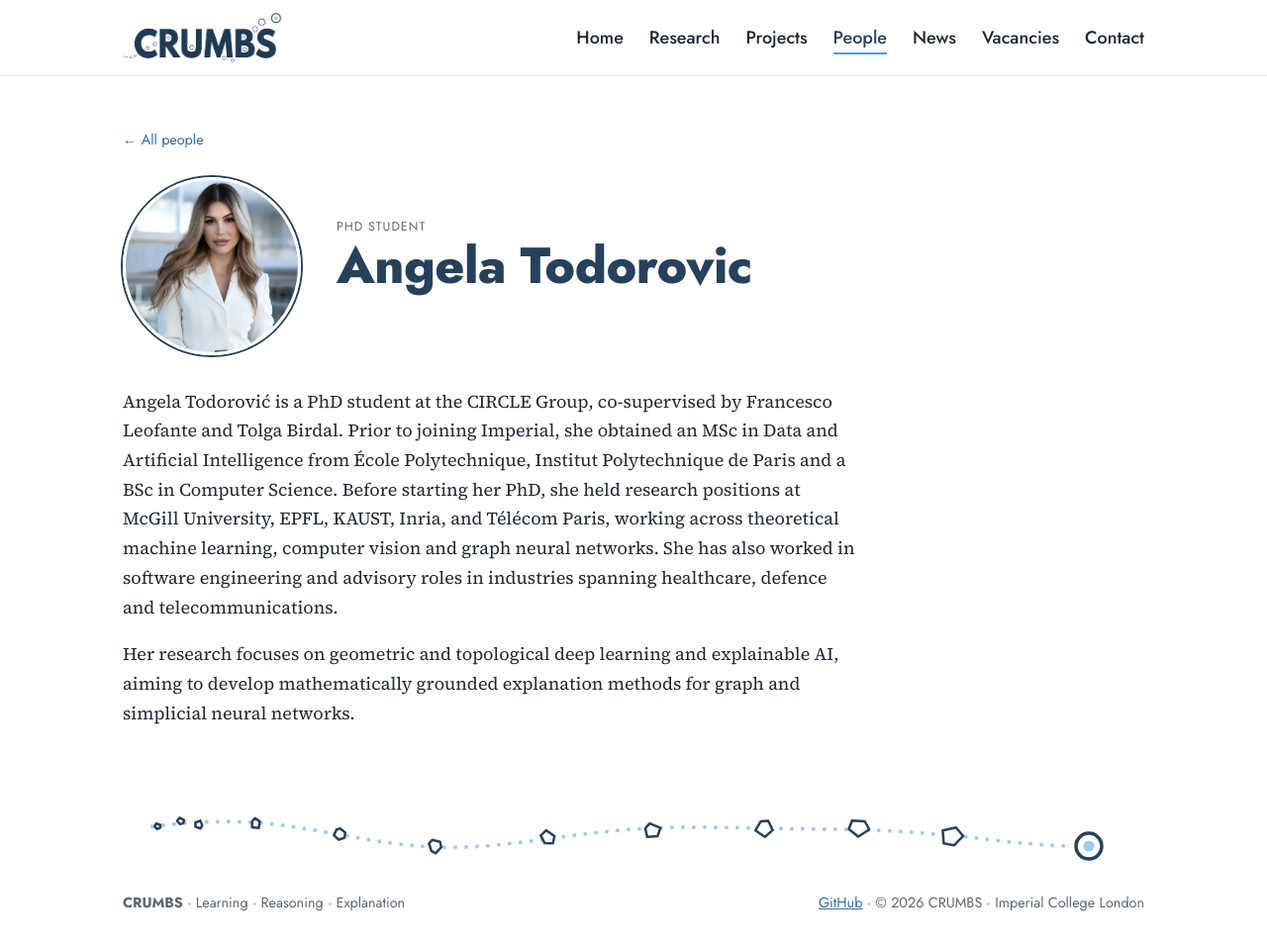
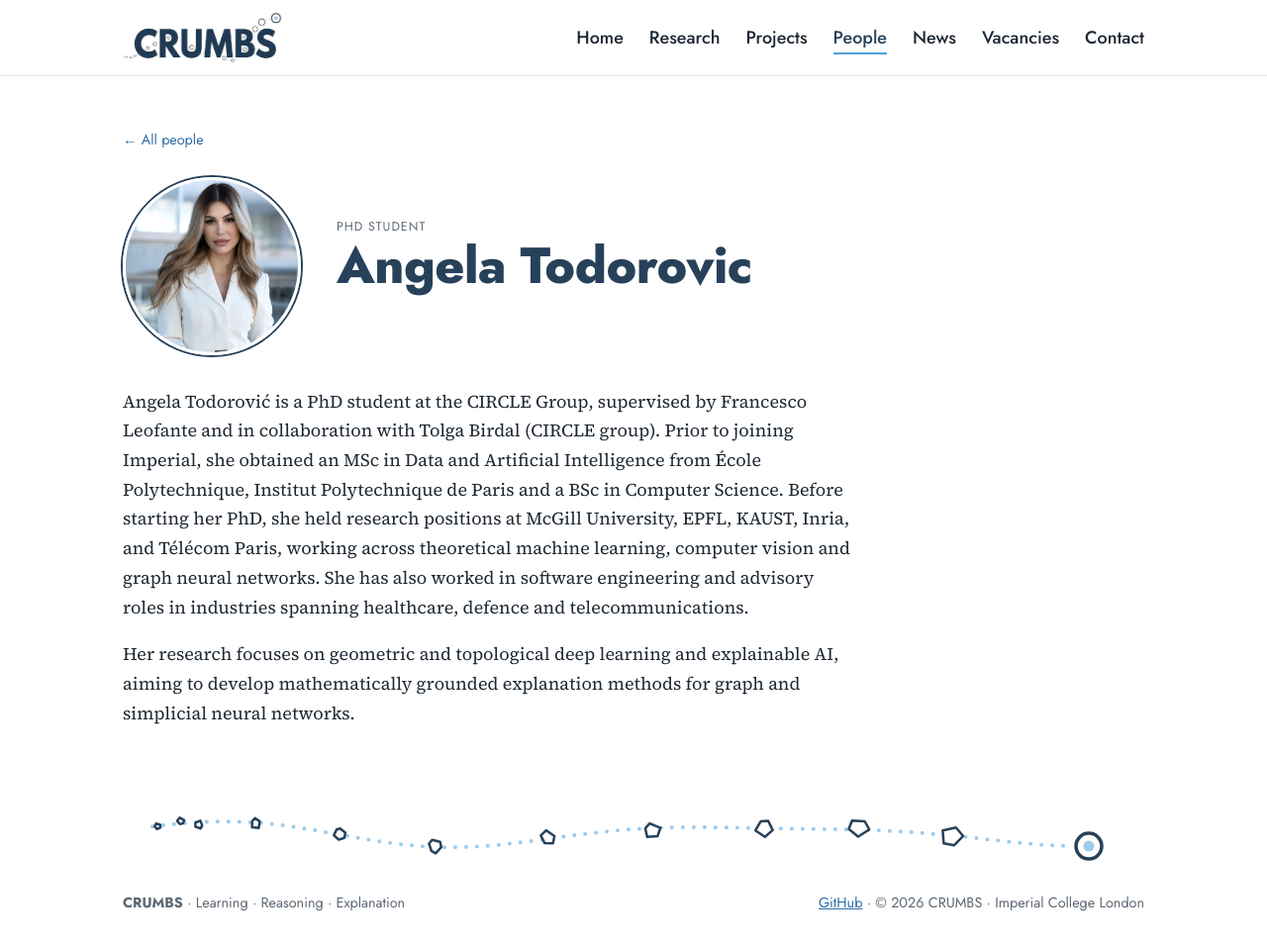
Before and after one commit to andjelatodorovic/the-crumbs-lab.github.io, a Jekyll site: the page built from _members/andjela-todorovic.md, in a window 1280 px wide and 957 px high. Shown: the whole window at 99% size. Built offline with Jekyll 4.4.1, drawn with Linux system fonts in a browser that asks for light colours.

Commit message:
Fix 2
Updated the description of Angela Todorović's academic background and research focus.

```diff
--- a/_members/andjela-todorovic.md
+++ b/_members/andjela-todorovic.md
@@ -10,6 +10,6 @@ links:
   # - { label: GitHub, url: "https://github.com/angelatodorovic" }
   # - { label: Home Page, url: "https://www.linkedin.com/in/angelatodorovic/" }
 ---
-Angela Todorović is a PhD student at the CIRCLE Group, co-supervised by Francesco Leofante and Tolga Birdal. Prior to joining Imperial, she obtained an MSc in Data and Artificial Intelligence from École Polytechnique, Institut Polytechnique de Paris and a BSc in Computer Science. Before starting her PhD, she held research positions at McGill University, EPFL, KAUST, Inria, and Télécom Paris, working across theoretical machine learning, computer vision and graph neural networks. She has also worked in software engineering and advisory roles in industries spanning healthcare, defence and telecommunications.
+Angela Todorović is a PhD student at the CIRCLE Group, supervised by Francesco Leofante and in collaboration with Tolga Birdal (CIRCLE group). Prior to joining Imperial, she obtained an MSc in Data and Artificial Intelligence from École Polytechnique, Institut Polytechnique de Paris and a BSc in Computer Science. Before starting her PhD, she held research positions at McGill University, EPFL, KAUST, Inria, and Télécom Paris, working across theoretical machine learning, computer vision and graph neural networks. She has also worked in software engineering and advisory roles in industries spanning healthcare, defence and telecommunications.
 
 Her research focuses on geometric and topological deep learning and explainable AI, aiming to develop mathematically grounded explanation methods for graph and simplicial neural networks.
```
